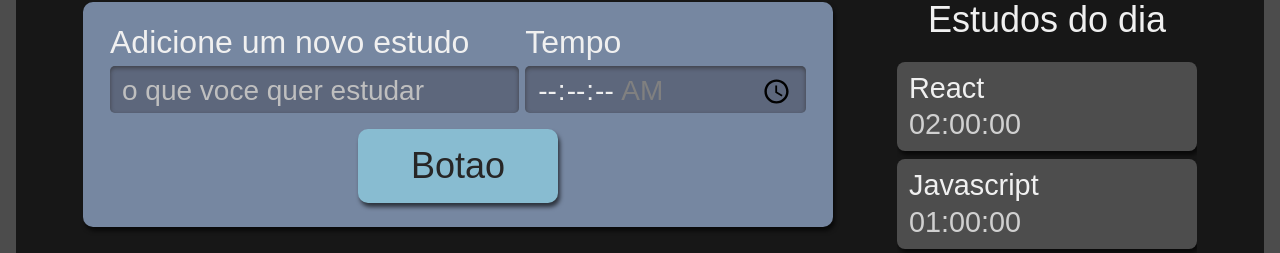
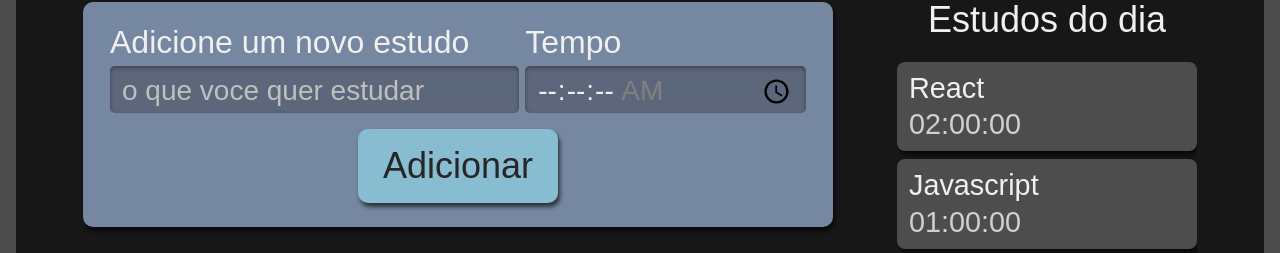
Before and after one commit to JulioTavaresDE/ReactAluraEstudies, a React (Create React App) app: page / in a window 1280 px wide. Shown: the part 222-475 px from the top of the page. Built offline with nearby package versions, Linux system fonts and the light colour scheme.

Commit message:
Conhecendo Props

```diff
--- a/src/components/Botao/index.tsx
+++ b/src/components/Botao/index.tsx
@@ -1,10 +1,13 @@
+import { type } from '@testing-library/user-event/dist/type';
 import React from 'react';
 import style from './Botao.module.scss';
 
-class Botao extends React.Component {
+class Botao extends React.Component <{children?:React.ReactNode}> {
     render() {
         return (
-            <button className={style.botao}>Botao</button>
+            <button className={style.botao}>
+               {this.props.children}
+            </button>
         )
     }
 }
--- a/src/components/Formulario/index.tsx
+++ b/src/components/Formulario/index.tsx
@@ -15,7 +15,7 @@ class Formulario extends React.Component{
                 <label htmlFor="tempo">Tempo</label>
                 <input type="time" step="1" name="tempo" id="tempo" min="00:00:00" max="01:30:00" required></input>
             </div>
-            <Botao/>
+            <Botao>Adicionar</Botao>
         </form>
     )
    }
```
